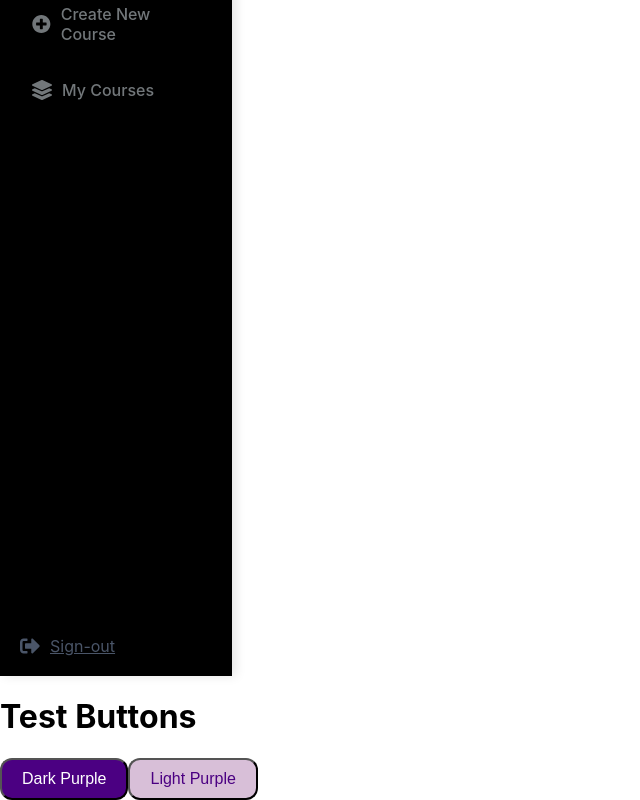
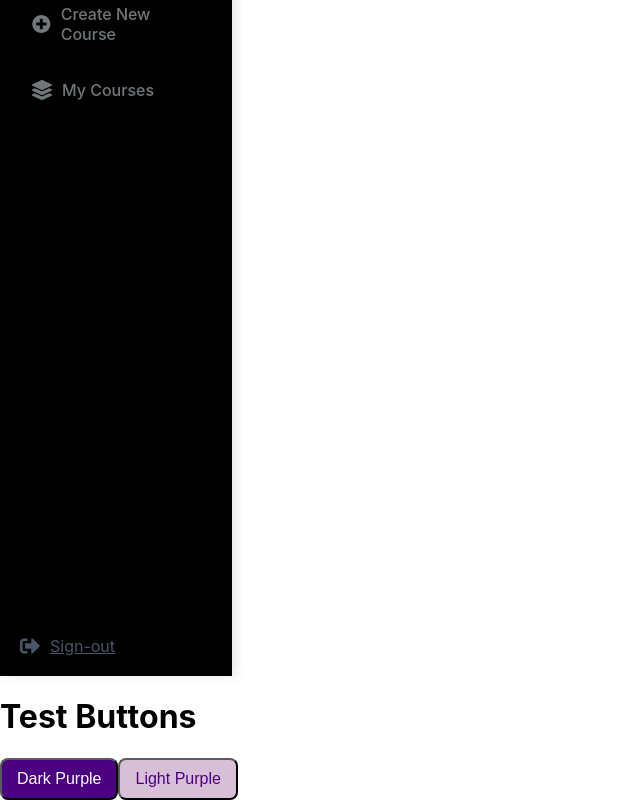
Before and after one commit to Abdullahtahirrr/TALIM, a React (Create React App) app in the folder frontend/: page / in a window 1280 px wide. Shown: the part 164-964 px from the top of the page, without its empty margins (0-640 px from the left). Built offline with nearby package versions, Linux system fonts and the light colour scheme.

Commit message:
Modified Styling

```diff
--- a/frontend/src/styles/Button.css
+++ b/frontend/src/styles/Button.css
@@ -1,7 +1,8 @@
 .button {
-    padding: 10px 20px;
-    border-radius: 12px;
+    padding: 10px 15px;
+    border-radius: 8px;
     font-size: 16px;
+    border-color: rgb(7, 7, 7);
     cursor: pointer;
     transition: background-color 0.3s ease;
   }
@@ -17,7 +18,7 @@
 
   .button-light {
     background-color: #D8BFD8;
-    color: #4B0082; /* Dark purple text */
+    color: #4B0082;
   }
 
   .button-light:hover {
```
